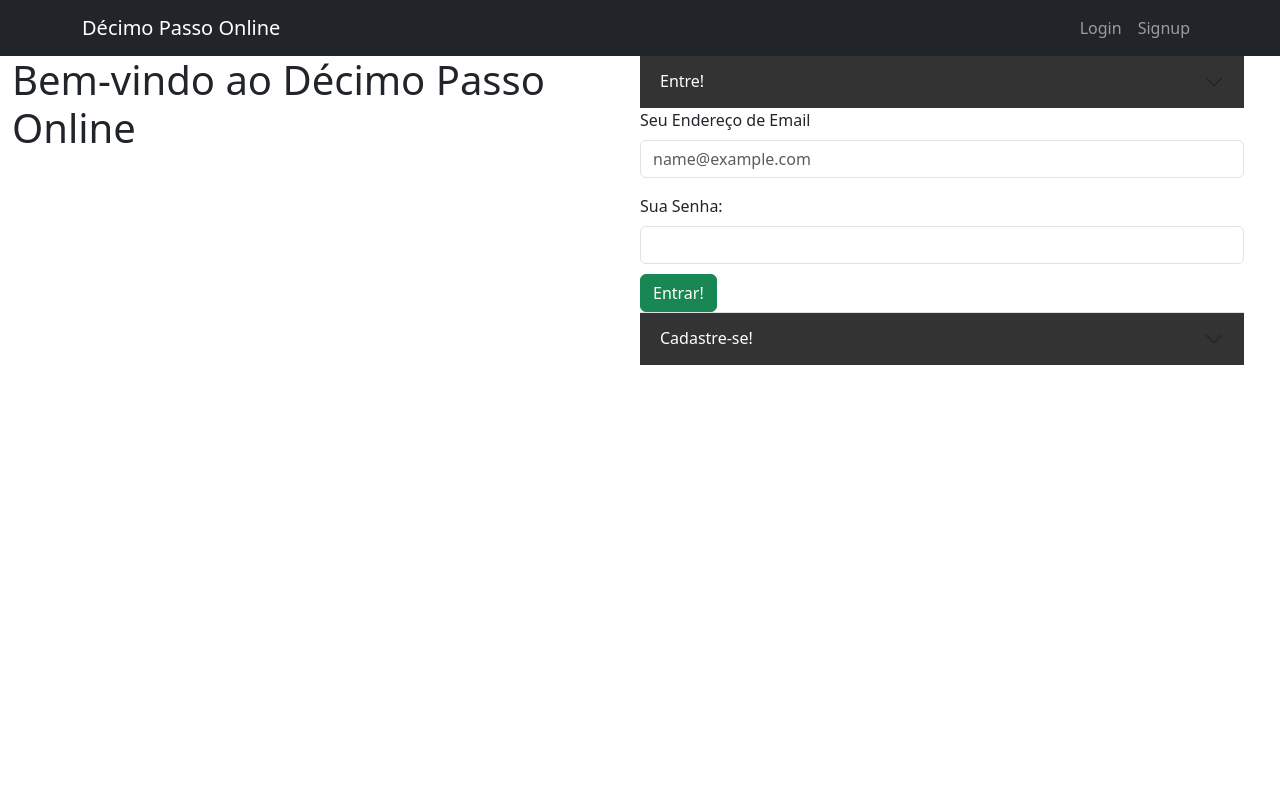
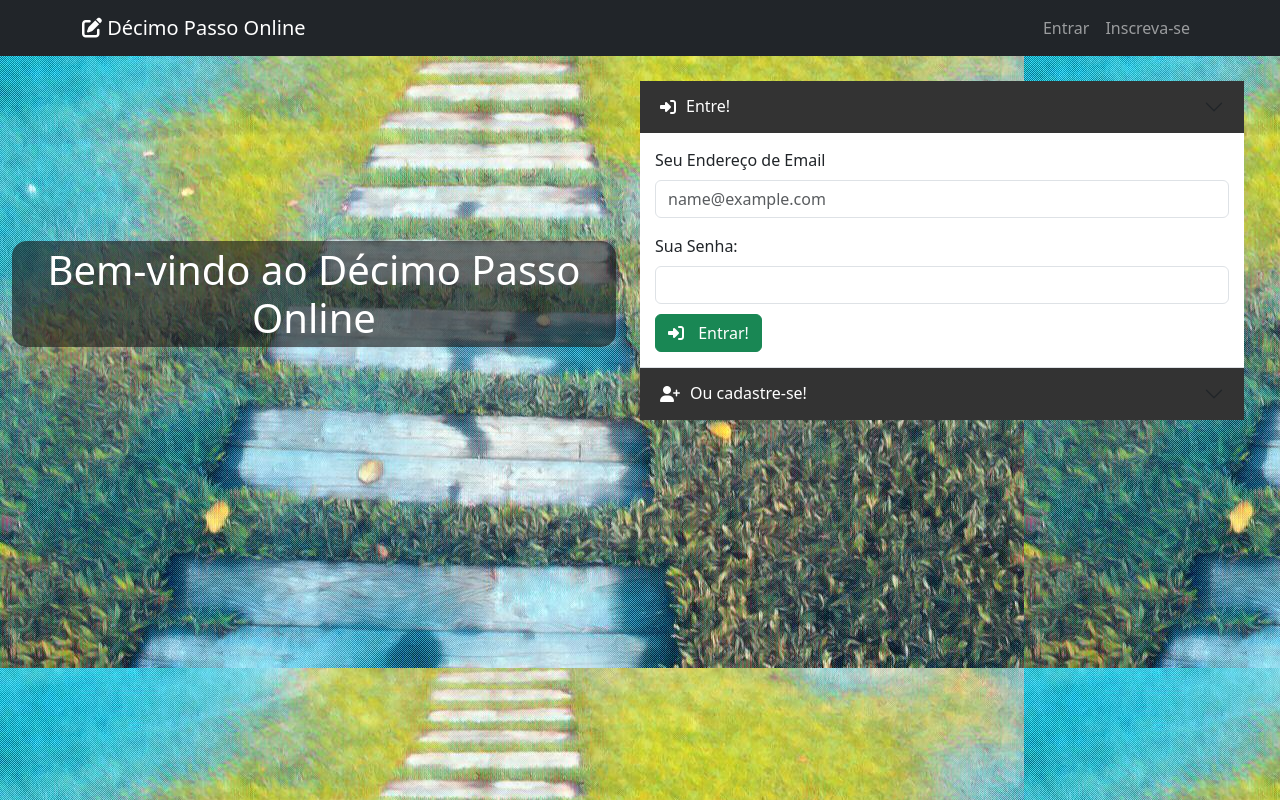
Before and after one commit to marvin52/decimo-passo, a React app: page / in a window 1280 px wide. Built offline with nearby package versions, Linux system fonts and the light colour scheme.

Commit message:
improve landing page

```diff
--- a/src/App.css
+++ b/src/App.css
@@ -1,4 +1,6 @@
-
+body {
+  background-image: url("bg_lp.jpeg");
+}
 .form-login {
   width: 50vw !important;
   float: right;
@@ -21,3 +23,26 @@
   background-color: #333;
   color: white;
 }
+
+.accordion-button[aria-expanded="true"] {
+  background-color: #222;
+  color: white;
+}
+.login-icon {
+  margin-right: 10px;
+}
+.accordion-collapse {
+  padding: 15px;
+}
+.container-forms {
+  margin-top: 25px;
+}
+.dp_title {
+  color: white;
+  text-align: center;
+  margin-top: 20vh;
+ /** transform: translateY(-50%); **/
+  background-color: rgba(20, 20, 20, 0.6);
+  padding: 5px;
+  border-radius: 15px;
+}
--- a/src/App.js
+++ b/src/App.js
@@ -12,6 +12,7 @@ function App() {
         <meta name="viewport" content="width=device-width, initial-scale=1"/>
         <title>Décimo Passo Online</title>
         <description>Faça o seu décimo passo online e receba retorno de profissionais na área!</description>
+        <link rel="stylesheet" href="https://cdnjs.cloudflare.com/ajax/libs/font-awesome/6.4.0/css/all.min.css" integrity="sha512-iecdLmaskl7CVkqkXNQ/ZH/XLlvWZOJyj7Yy7tcenmpD1ypASozpmT/E0iPtmFIB46ZmdtAc9eNBvH0H/ZpiBw==" crossorigin="anonymous" referrerpolicy="no-referrer" />
       </head>
       <body>
         <LandingPage />
--- a/src/components/LandingPage.js
+++ b/src/components/LandingPage.js
@@ -58,24 +58,24 @@ const LandingPage = () => {
     <div>
       <Navbar bg="dark" variant="dark">
         <Container>
-          <Navbar.Brand href="#">Décimo Passo Online</Navbar.Brand>
+          <Navbar.Brand href="#"><i class="fa-solid fa-pen-to-square"></i>  Décimo Passo Online</Navbar.Brand>
           <Nav className="ml-auto">
-            <Nav.Link href="#">Login</Nav.Link>
-            <Nav.Link href="#">Signup</Nav.Link>
+            <Nav.Link href="#">Entrar</Nav.Link>
+            <Nav.Link href="#">Inscreva-se</Nav.Link>
           </Nav>
         </Container>
       </Navbar>
 
-      <div className='row container-fluid'>
+      <div className='row container-fluid container-forms'>
         <div className='col-sm'>
-          <h1>Bem-vindo ao Décimo Passo Online</h1>
+          <h1 className='dp_title'>Bem-vindo ao Décimo Passo Online</h1>
         </div>
         <div className='col-sm'>
           <div className="accordion accordion-flush" id="accordionFlushExample">
             <div className="accordion-item">
               <h2 className="accordion-header">
                 <button className="accordion-button collapsed" type="button" data-bs-toggle="collapse" data-bs-target="#flush-collapseOne" aria-expanded="false" aria-controls="flush-collapseOne">
-                  Entre!
+                <i class="fa-solid fa-right-to-bracket login-icon"></i> Entre!
                 </button>
               </h2>
               <div id="flush-collapseOne" className="accordion-collapse collapse show" data-bs-parent="#accordionFlushExample">
@@ -99,14 +99,14 @@ const LandingPage = () => {
                     </div>
                   </div>
                   </div>
-                  <button type="submit" className="btn btn-success btn-signup">Entrar!</button>
+                  <button type="submit" className="btn btn-success btn-signup"> <i class="fa-solid fa-right-to-bracket login-icon"></i> Entrar!</button>
                 </form>
               </div>
             </div>
             <div className="accordion-item">
               <h2 className="accordion-header">
                 <button className="accordion-button collapsed" type="button" data-bs-toggle="collapse" data-bs-target="#flush-collapseTwo" aria-expanded="false" aria-controls="flush-collapseTwo">
-                  Cadastre-se!
+                <i class="fa-solid fa-user-plus login-icon"></i> Ou cadastre-se!
                 </button>
               </h2>
               <div id="flush-collapseTwo" className="accordion-collapse collapse" data-bs-parent="#accordionFlushExample">
@@ -181,7 +181,7 @@ const LandingPage = () => {
                         </div>
                       </div>
                     </div>
-                    <button type="submit" className="btn btn-success btn-signup">Cadastrar!</button>
+                    <button type="submit" className="btn btn-success btn-signup"><i class="fa-solid fa-user-plus"></i> Cadastrar!</button>
                   </form>
               </div>
               </div>
```
Also changed, not shown: src/bg_lp.jpeg (added), 1 other file (tests, documents, lock files or other folders).
